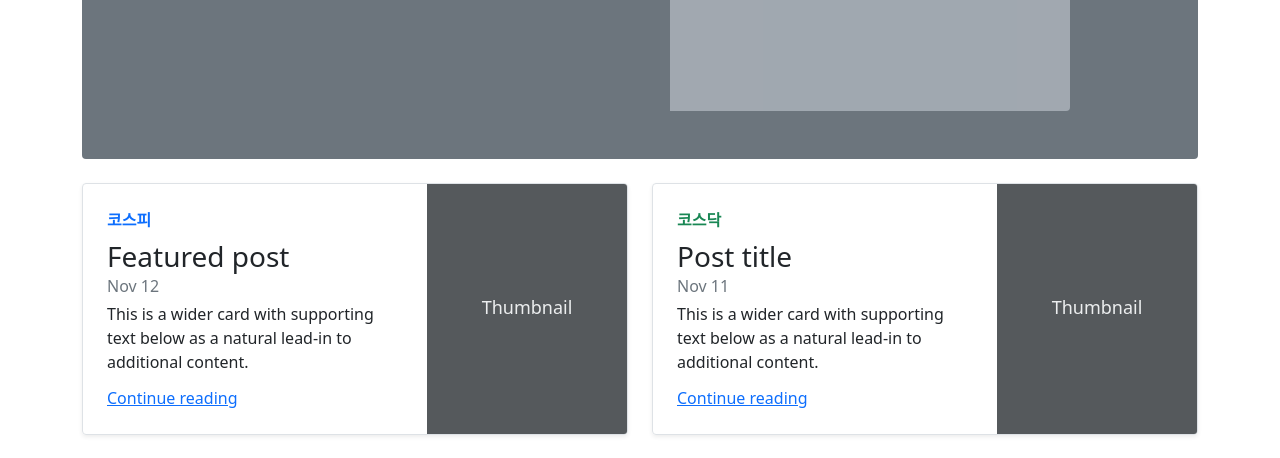
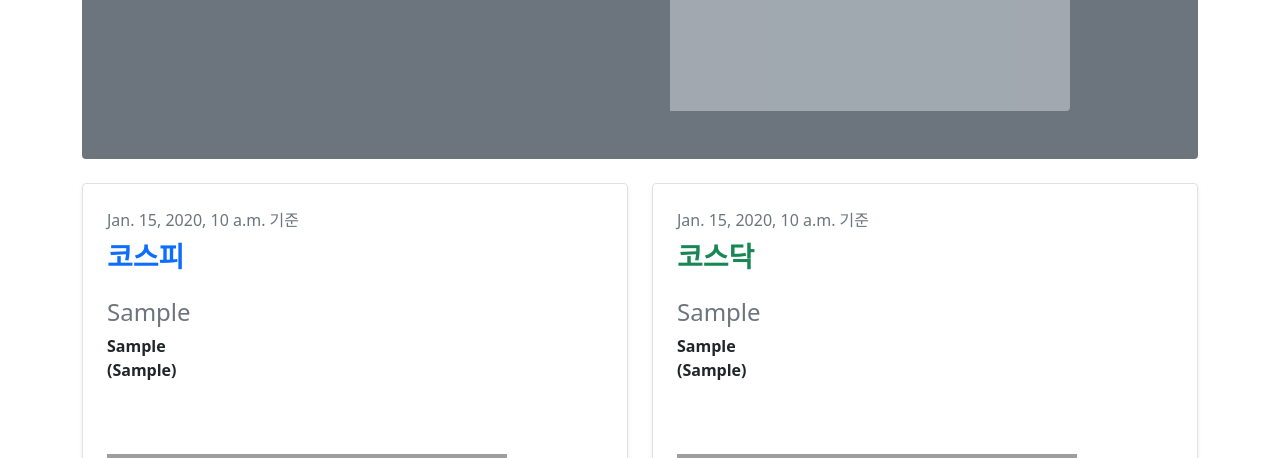
Before and after one commit to olive-su/django-practice, a Django app: template templates/stock/dashboard.html in a window 1280 px wide. Shown: the part 333-791 px from the top of the page. Run offline with Django 4.2, Linux system fonts and the light colour scheme; the template is opened without the code that fills it: most values are stand-ins (such as "Sample title", 1, 10 or a date in 2020); grey boxes marked "Sample" are stand-in pictures; some libraries are stand-ins or nearby versions; grey boxes are pictures that could not be loaded.

Commit message:
Feat:대시보드 페이지 코스피, 코스닥 추가

```diff
--- a/templates/stock/dashboard.html
+++ b/templates/stock/dashboard.html
@@ -99,49 +99,31 @@
         <div class="row mb-2">
             <div class="col-md-6">
                 <div
-                    class="row g-0 border rounded overflow-hidden flex-md-row mb-4 shadow-sm h-md-250 position-relative">
+                    class="row g-0 border rounded overflow-hidden flex-md-row mb-4 shadow-sm h-md-200 position-relative">
                     <div class="col p-4 d-flex flex-column position-static">
-                        <strong class="d-inline-block mb-2 text-primary">코스피</strong>
-                        <h3 class="mb-0">Featured post</h3>
-                        <div class="mb-1 text-muted">Nov 12</div>
-                        <p class="card-text mb-auto">
-                            This is a wider card with supporting text below as a natural
-                            lead-in to additional content.
-                        </p>
-                        <a href="#" class="stretched-link">Continue reading</a>
+                        <a class="d-inline-block mb-2 text-secondary">{{today}} 기준</a>
+                        <h3 class="mb-0 text-primary fw-bold">코스피</h3>
+                        <h4 class="mt-4 text-muted">{{kospi_num1}}</h4>
+                        <a class="{{kospi_sign}} fw-bold">{{kospi_num2}}</a>
+                        <a class="{{kospi_sign}} fw-bold">({{kospi_num3}})</a>
                     </div>
-                    <div class="col-auto d-none d-lg-block">
-                        <svg class="bd-placeholder-img" width="200" height="250" xmlns="http://www.w3.org/2000/svg"
-                            role="img" aria-label="Placeholder: Thumbnail" preserveAspectRatio="xMidYMid slice"
-                            focusable="false">
-                            <title>Placeholder</title>
-                            <rect width="100%" height="100%" fill="#55595c" />
-                            <text x="50%" y="50%" fill="#eceeef" dy=".3em">Thumbnail</text>
-                        </svg>
+                    <div class="col-auto pt-4 m-4">
+                        <img src={{kospi_graph}}>
                     </div>
                 </div>
             </div>
             <div class="col-md-6">
                 <div
-                    class="row g-0 border rounded overflow-hidden flex-md-row mb-4 shadow-sm h-md-250 position-relative">
+                    class="row g-0 border rounded overflow-hidden flex-md-row mb-4 shadow-sm h-md-200 position-relative">
                     <div class="col p-4 d-flex flex-column position-static">
-                        <strong class="d-inline-block mb-2 text-success">코스닥</strong>
-                        <h3 class="mb-0">Post title</h3>
-                        <div class="mb-1 text-muted">Nov 11</div>
-                        <p class="mb-auto">
-                            This is a wider card with supporting text below as a natural
-                            lead-in to additional content.
-                        </p>
-                        <a href="#" class="stretched-link">Continue reading</a>
+                        <a class="d-inline-block mb-2 text-secondary">{{today}} 기준</a>
+                        <h3 class="mb-0 text-success fw-bold">코스닥</h3>
+                        <h4 class="mt-4 text-muted">{{kosdaq_num1}}</h4>
+                        <a class="{{kosdaq_sign}} fw-bold">{{kosdaq_num2}}</a>
+                        <a class="{{kosdaq_sign}} fw-bold">({{kosdaq_num3}})</a>
                     </div>
-                    <div class="col-auto d-none d-lg-block">
-                        <svg class="bd-placeholder-img" width="200" height="250" xmlns="http://www.w3.org/2000/svg"
-                            role="img" aria-label="Placeholder: Thumbnail" preserveAspectRatio="xMidYMid slice"
-                            focusable="false">
-                            <title>Placeholder</title>
-                            <rect width="100%" height="100%" fill="#55595c" />
-                            <text x="50%" y="50%" fill="#eceeef" dy=".3em">Thumbnail</text>
-                        </svg>
+                    <div class="col-auto pt-4 m-4">
+                        <img src={{kosdaq_graph}}>
                     </div>
                 </div>
             </div>
```
Also changed, not shown: stock/views.py (+53 -4 lines).
